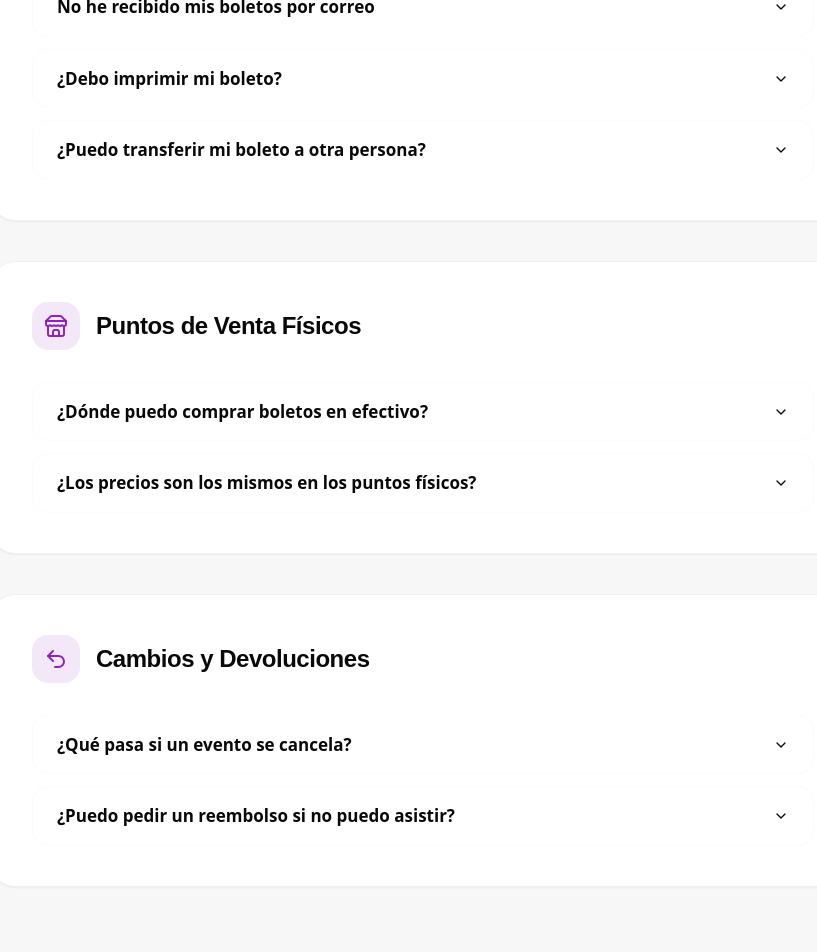
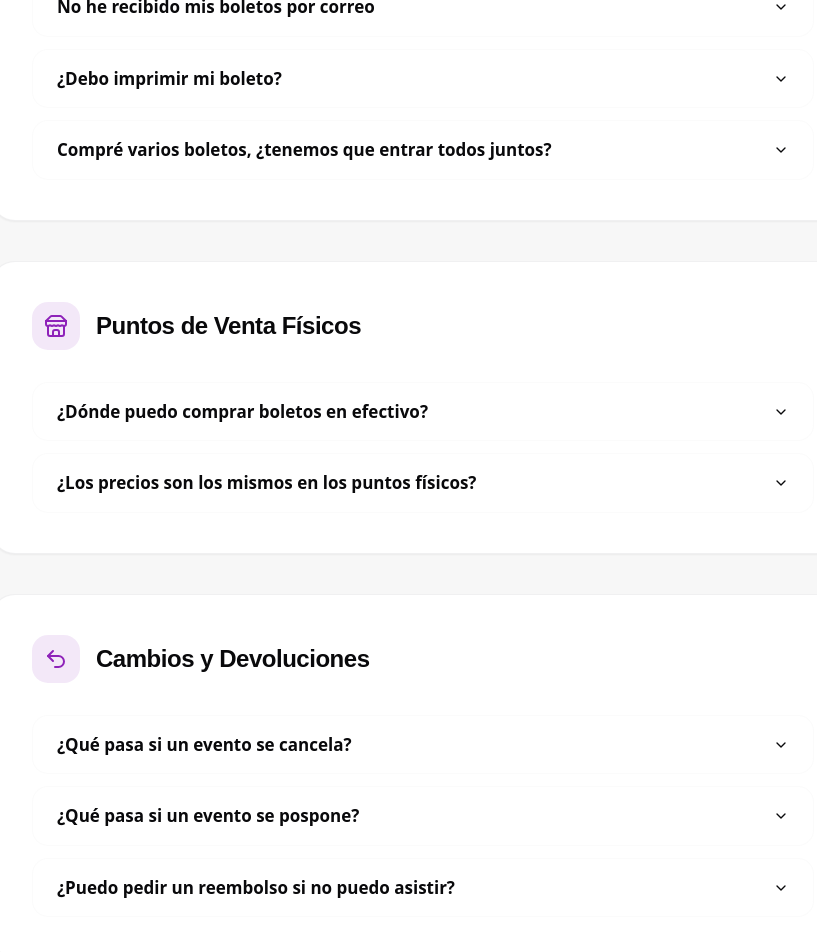
Before and after one commit to JCGadeaDev/MiBoletoNi, a Next.js app: page /faq in a window 1280 px wide. Shown: the part 1180-2132 px from the top of the page, without its empty margins (217-1034 px from the left). Built offline with nearby package versions, Linux system fonts and the light colour scheme; no server answers.

Commit message:
OPTIMIZACION: SEO PARA GSC, FAQ UPDATE

```diff
--- a/src/app/(main)/faq/page.tsx
+++ b/src/app/(main)/faq/page.tsx
@@ -37,8 +37,8 @@ const faqs = [
         icon: Ticket,
         questions: [
             { q: "No he recibido mis boletos por correo", a: "Primero, revisa tu carpeta de Correo No Deseado o SPAM. Si no los encuentras, puedes iniciar sesión en tu cuenta en MiBoletoNi y descargarlos directamente desde la sección 'Mis Boletos'." },
-            { q: "¿Debo imprimir mi boleto?", a: "No es estrictamente necesario. Puedes presentar el código QR desde tu celular al llegar al evento. Solo asegúrate de tener buen brillo en la pantalla para facilitar el escaneo." },
-            { q: "¿Puedo transferir mi boleto a otra persona?", a: "Sí, los boletos digitales son transferibles. Sin embargo, recuerda que cada código QR es único y solo puede ser escaneado una vez en la entrada." }
+            { q: "¿Debo imprimir mi boleto?", a: "Sí. Una vez que recibas tus boletos electrónicos, encontrarás un número de orden. Con ese número, debes acudir a un punto de venta autorizado para canjearlo y recibir tus boletos físicos." },
+            { q: "Compré varios boletos, ¿tenemos que entrar todos juntos?", a: "No es necesario. Cada boleto cuenta con su propio código de barras, por lo que una vez que los retires en físico, cada persona podrá ingresar de forma individual con su boleto." }
         ]
     },
     {
@@ -53,7 +53,8 @@ const faqs = [
         category: "Cambios y Devoluciones",
         icon: Undo2,
         questions: [
-            { q: "¿Qué pasa si un evento se cancela?", a: "En caso de cancelación oficial, MiBoletoNi notificará a todos los compradores y gestionará el reembolso total del valor del boleto según las políticas establecidas para dicho evento." },
+            { q: "¿Qué pasa si un evento se cancela?", a: "Si un evento es cancelado, el organizador es responsable de la política de reembolso. MiBoletoNi seguirá las instrucciones del organizador y te notificaremos por correo electrónico sobre los pasos a seguir para solicitar la devolución de tu dinero." },
+            { q: "¿Qué pasa si un evento se pospone?", a: "Si el evento se pospone, no se realizarán devoluciones, ya que el evento sigue en pie y tus boletos actuales serán válidos para la nueva fecha. En caso de que el cliente no pueda asistir a la reprogramación, deberá gestionar la reventa o transferencia de sus boletos por cuenta propia, ya que ni MiBoletoNi, ni el organizador realizarán reembolsos en estos casos" },
             { q: "¿Puedo pedir un reembolso si no puedo asistir?", a: "Lamentablemente, como política general de boletería, no se realizan cambios ni devoluciones si el evento se lleva a cabo según lo programado, a menos que el organizador indique lo contrario." }
         ]
     }
--- a/src/app/sitemap.ts
+++ b/src/app/sitemap.ts
@@ -1,14 +1,29 @@
 import { MetadataRoute } from 'next';
 import { collection, getDocs } from 'firebase/firestore';
 import { db } from '@/firebase';
+
+// Esto obliga a Next.js a regenerar el sitemap y no servir una versión vieja
+export const dynamic = 'force-dynamic';
+export const revalidate = 0;
 
 export default async function sitemap(): Promise<MetadataRoute.Sitemap> {
   const baseUrl = 'https://miboletoni.com';
 
   // 1. Rutas Estáticas
-  const routes = ['', '/events', '/auth/login', '/auth/register', '/terms', '/faq', '/privacy', '/puntos-de-venta', '/about', '/contact'].map(route => ({
+  const routes = [
+    '',
+    '/events',
+    '/auth/login',
+    '/auth/register',
+    '/terms',
+    '/faq',
+    '/privacy',
+    '/puntos-de-venta',
+    '/about',
+    '/contact'
+  ].map(route => ({
     url: `${baseUrl}${route}`,
-    lastModified: new Date(),
+    lastModified: new Date().toISOString(), // Formato ISO estricto para Google
     changeFrequency: 'daily' as const,
     priority: route === '' ? 1 : 0.8,
   }));
@@ -18,12 +33,13 @@ export default async function sitemap(): Promise<MetadataRoute.Sitemap> {
     const eventsSnap = await getDocs(collection(db, 'events'));
     const eventRoutes = eventsSnap.docs.map(doc => ({
       url: `${baseUrl}/events/${doc.id}`,
-      lastModified: new Date(),
+      lastModified: new Date().toISOString(),
       changeFrequency: 'daily' as const,
       priority: 0.9,
     }));
     return [...routes, ...eventRoutes];
   } catch (e) {
+    console.error("Error generating sitemap:", e);
     return routes;
   }
 }
```
Also changed, not shown: src/app/robots.ts (renamed from src/app/robots.txt).
